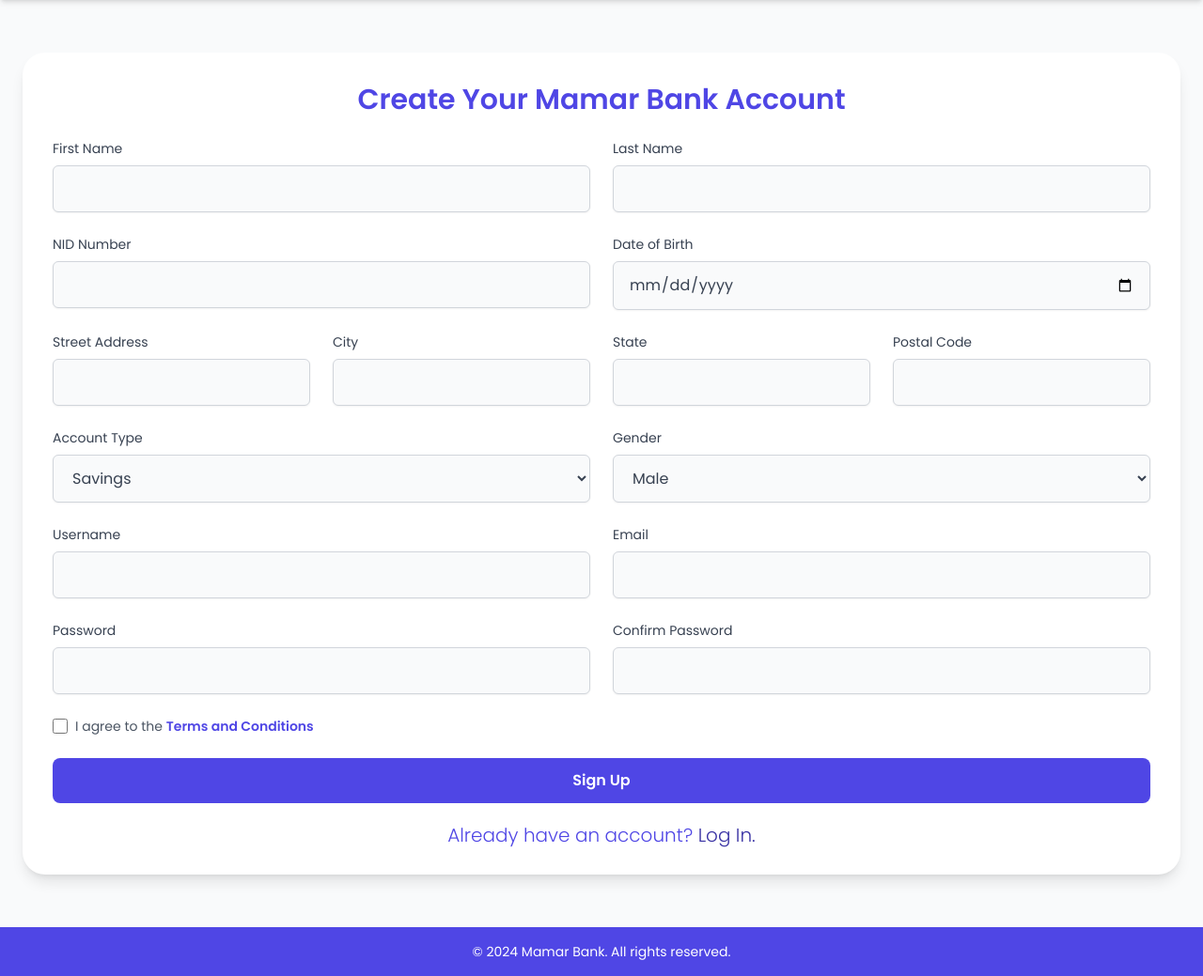
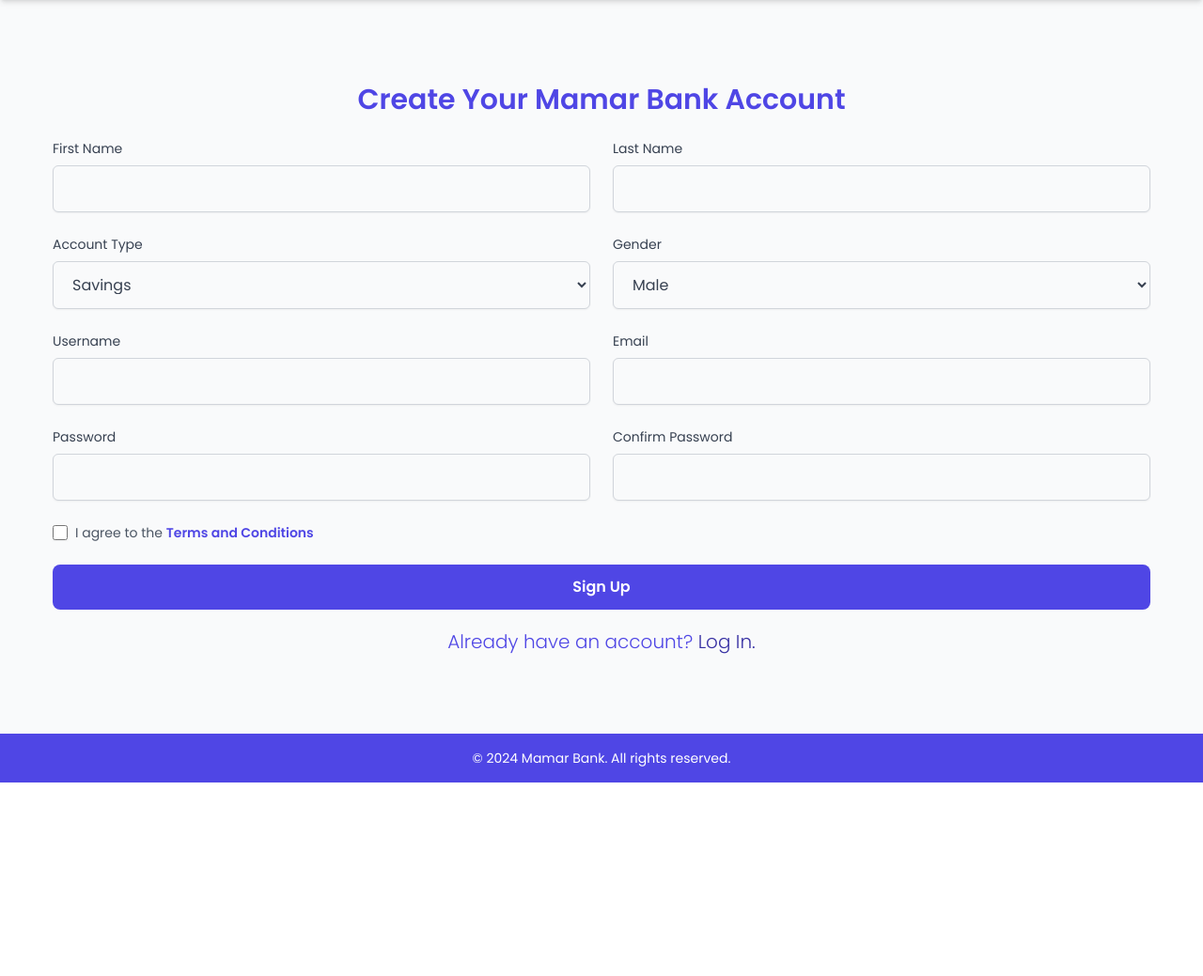
Before and after one commit to shishirRsiam/Mamar-Bank-Project-Using-Django, a Django app: page /signup/ in a window 1280 px wide. Shown: the part 72-1111 px from the top of the page at 94% size. After the commit the page ends 905 px from the top, so only its background shows below. Run offline with Django 5.2, Linux system fonts and the light colour scheme; some libraries are stand-ins or nearby versions.

Commit message:
update signup form

```diff
--- a/Accounts/templates/sign_up.html
+++ b/Accounts/templates/sign_up.html
@@ -3,7 +3,7 @@
 {% block title %}Sign Up | Mamar Bank{% endblock %}
 
 {% block content %}
-<div class="max-w-9xl mx-auto bg-white shadow-lg rounded-3xl p-8 pb-5 my-8">
+<div class="w-full p-8 pb-5 my-8">
     <h2 class="text-3xl font-semibold text-indigo-600 text-center mb-6">Create Your Mamar Bank Account</h2>
 
     <!-- Display error messages if any -->
@@ -41,7 +41,7 @@
 
 
         <!-- NID and Date of Birth -->
-        <div class="grid grid-cols-1 sm:grid-cols-2 gap-6">
+        <!-- <div class="grid grid-cols-1 sm:grid-cols-2 gap-6">
             <div>
                 <label for="nid_number" class="block text-sm font-medium text-gray-700">NID Number</label>
                 <input type="text" id="nid_number" name="nid_number" value="{{ request.POST.nid_number|default_if_none:'' }}" required
@@ -58,37 +58,36 @@
                     <p class="text-red-500 text-sm mt-1">{{ form_errors.birth_day }}</p>
                 {% endif %}
             </div>
-        </div>
+        </div> -->
 
 
 
         <!-- Address Details in one row with multiple columns -->
-        <div class="grid grid-cols-1 sm:grid-cols-2 md:grid-cols-4 gap-6">
-            <div>
+        <!-- <div class="grid grid-cols-1 sm:grid-cols-2 md:grid-cols-4 gap-6"> -->
+            <!-- <div>
                 <label for="street_address" class="block text-sm font-medium text-gray-700">Street Address</label>
                 <input type="text" id="street_address" name="street_address" value="{{ request.POST.street_address|default_if_none:'' }}" required
                     class="mt-2 block w-full px-4 py-3 border border-gray-300 rounded-md focus:outline-none focus:ring-2 focus:ring-indigo-500 bg-gray-50 shadow-sm">
-            </div>
+            </div> -->
 
-            <div>
+            <!-- <div>
                 <label for="city" class="block text-sm font-medium text-gray-700">City</label>
                 <input type="text" id="city" name="city" value="{{ request.POST.city|default_if_none:'' }}" required
                     class="mt-2 block w-full px-4 py-3 border border-gray-300 rounded-md focus:outline-none focus:ring-2 focus:ring-indigo-500 bg-gray-50 shadow-sm">
-            </div>
+            </div> -->
 
-            <div>
+            <!-- <div>
                 <label for="state" class="block text-sm font-medium text-gray-700">State</label>
                 <input type="text" id="state" name="state" value="{{ request.POST.state|default_if_none:'' }}" required
                     class="mt-2 block w-full px-4 py-3 border border-gray-300 rounded-md focus:outline-none focus:ring-2 focus:ring-indigo-500 bg-gray-50 shadow-sm">
-            </div>
+            </div> -->
 
-            <div>
+            <!-- <div>
                 <label for="postal_code" class="block text-sm font-medium text-gray-700">Postal Code</label>
                 <input type="text" id="postal_code" name="postal_code" value="{{ request.POST.postal_code|default_if_none:'' }}" required
                     class="mt-2 block w-full px-4 py-3 border border-gray-300 rounded-md focus:outline-none focus:ring-2 focus:ring-indigo-500 bg-gray-50 shadow-sm">
-            </div>
-        </div>
-
+            </div> -->
+        <!-- </div> -->
         <!-- Example for Select Inputs -->
         <div class="grid grid-cols-1 sm:grid-cols-2 gap-6">
             <div>
@@ -110,6 +109,7 @@
                 </select>
             </div>
         </div>
+
 
         <!-- Username and Email in one row -->
         <div class="grid grid-cols-1 sm:grid-cols-2 gap-6">
--- a/Accounts/views.py
+++ b/Accounts/views.py
@@ -27,14 +27,14 @@ def sign_up(request):
         email = request.POST.get('email')
         password = request.POST.get('password')
         confirm_password = request.POST.get('confirm_password')
-        nid_number = request.POST.get('nid_number')
-        birth_day = request.POST.get('birth_day')
-        street_address = request.POST.get('street_address')
-        city = request.POST.get('city')
-        state = request.POST.get('state')
-        postal_code = request.POST.get('postal_code')
-        account_type = request.POST.get('account_type')
-        gender = request.POST.get('gender')
+        nid_number = request.POST.get('nid_number' "")
+        birth_day = request.POST.get('birth_day', None)
+        street_address = request.POST.get('street_address', None)
+        city = request.POST.get('city', None)
+        state = request.POST.get('state', None)
+        postal_code = request.POST.get('postal_code', None)
+        account_type = request.POST.get('account_type', None)
+        gender = request.POST.get('gender', None)
         terms_conditions = request.POST.get('terms_conditions')
 
         print()
```
Also changed, not shown: Accounts/models.py (+4 -4 lines), Mamar_Bank_Project/settings.py (+20 -20 lines), Accounts/migrations/0003_alter_useraddress_city_alter_useraddress_postal_code_and_more.py (added), db.sqlite3 (added).
